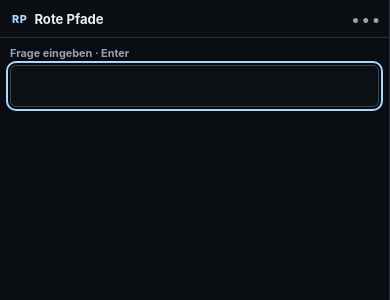
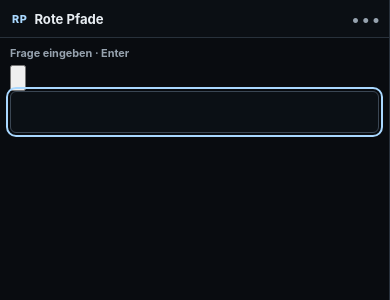
Before and after one commit to Satte882/Rote-Pfade, a React (Vite) app: page / in a window 390 px wide. Shown: the top 300 px of the page. Built offline with nearby package versions, Linux system fonts and the light colour scheme.

Commit message:
feat: integrate compact microphone workflow into analysis view

```diff
--- a/src/components/AnalyzeView.tsx
+++ b/src/components/AnalyzeView.tsx
@@ -1,4 +1,5 @@
 import { useRef, useState } from 'react'
+import { useVoiceInput } from '../hooks/useVoiceInput'
 import { classifyQuestion, getResolvedName, getResolvedSteps, threads } from '../lib/classifier'
 import { saveFeedback } from '../lib/storage'
 import type { ClassificationResult, FeedbackEntry } from '../types/thread'
@@ -23,6 +24,19 @@ function evidenceLabel(result: ClassificationResult): string {
   return 'Alternative / Zuordnung'
 }
 
+function MicrophoneIcon({ recording }: { recording: boolean }) {
+  if (recording) {
+    return <span className="stop-symbol" aria-hidden="true" />
+  }
+
+  return (
+    <svg viewBox="0 0 24 24" aria-hidden="true">
+      <path d="M12 14.5a4 4 0 0 0 4-4v-4a4 4 0 1 0-8 0v4a4 4 0 0 0 4 4Z" />
+      <path d="M5.5 10.5a6.5 6.5 0 0 0 13 0M12 17v4M8.5 21h7" />
+    </svg>
+  )
+}
+
 export function AnalyzeView({ onFeedbackSaved }: { onFeedbackSaved: () => void }) {
   const [question, setQuestion] = useState('')
   const [result, setResult] = useState<ClassificationResult | null>(null)
@@ -38,9 +52,9 @@ export function AnalyzeView({ onFeedbackSaved }: { onFeedbackSaved: () => void }
 
   const focusInput = () => requestAnimationFrame(() => inputRef.current?.focus())
 
-  const analyze = () => {
+  const analyzeText = (value: string) => {
     try {
-      const next = classifyQuestion(question)
+      const next = classifyQuestion(value)
       setResult(next)
       setError('')
       setCorrectionId('')
@@ -51,6 +65,14 @@ export function AnalyzeView({ onFeedbackSaved }: { onFeedbackSaved: () => void }
       focusInput()
     }
   }
+
+  const voice = useVoiceInput((transcript) => {
+    setQuestion(transcript)
+    requestAnimationFrame(() => {
+      if (inputRef.current) resizeInput(inputRef.current)
+    })
+    analyzeText(transcript)
+  })
 
   const clear = () => {
     setQuestion('')
@@ -85,10 +107,43 @@ export function AnalyzeView({ onFeedbackSaved }: { onFeedbackSaved: () => void }
     focusInput()
   }
 
+  const recording = voice.phase === 'recording'
+  const processing = [
+    'requesting-permission',
+    'preparing-audio',
+    'loading-model',
+    'transcribing',
+    'discarded',
+  ].includes(voice.phase)
+
+  const handleMicrophone = () => {
+    if (recording) {
+      void voice.stopAndTranscribe()
+      focusInput()
+      return
+    }
+    if (!processing) {
+      void voice.startRecording().then(focusInput)
+    }
+  }
+
   return (
     <section className="sidecar-view" aria-label="Roten Faden erkennen">
       <div className="input-zone">
-        <label className="compact-input-label" htmlFor="question">Frage eingeben · Enter</label>
+        <label className="compact-input-label" htmlFor="question">
+          {recording ? 'Aufnahme läuft · Enter beendet' : 'Frage eingeben · Enter'}
+        </label>
+        <div className="voice-input-row">
+          <button
+            className={recording ? 'microphone-button recording' : 'microphone-button'}
+            type="button"
+            onClick={handleMicrophone}
+            disabled={!voice.supported || (processing && !recording)}
+            aria-label={recording ? 'Aufnahme beenden und transkribieren' : 'Sprachaufnahme starten'}
+            title={voice.supported ? 'Frage sprechen' : 'Sprachaufnahme wird von diesem Browser nicht unterstützt'}
+          >
+            <MicrophoneIcon recording={recording} />
+          </button>
           <textarea
             ref={inputRef}
             id="question"
@@ -103,15 +158,27 @@ export function AnalyzeView({ onFeedbackSaved }: { onFeedbackSaved: () => void }
             onKeyDown={(event) => {
               if (event.key === 'Escape') {
                 event.preventDefault()
-              clear()
+                if (recording || processing) voice.discard()
+                else clear()
                 return
               }
               if (event.key === 'Enter' && !event.shiftKey) {
                 event.preventDefault()
-              analyze()
+                if (recording) {
+                  void voice.stopAndTranscribe()
+                  return
+                }
+                if (!processing) analyzeText(question)
               }
             }}
           />
+        </div>
+        {(voice.status || voice.error) && (
+          <div className={voice.error ? 'speech-status error' : `speech-status phase-${voice.phase}`} role="status">
+            <span aria-hidden="true" />
+            <strong>{voice.error || voice.status}</strong>
+          </div>
+        )}
         {error && <p className="error-message" role="alert">{error}</p>}
       </div>
 
```
Lines whose indentation alone changed are shown as unchanged.
